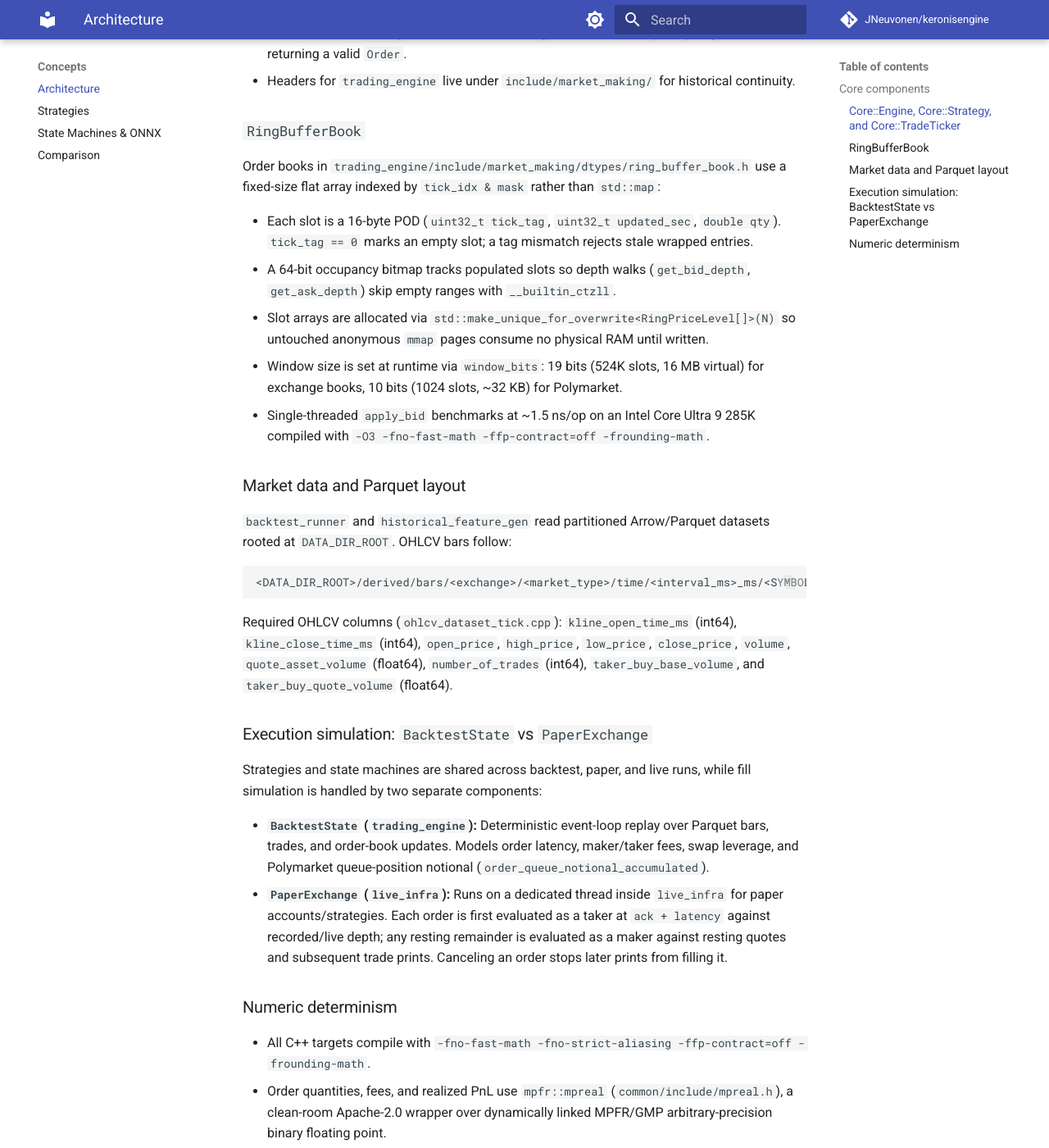
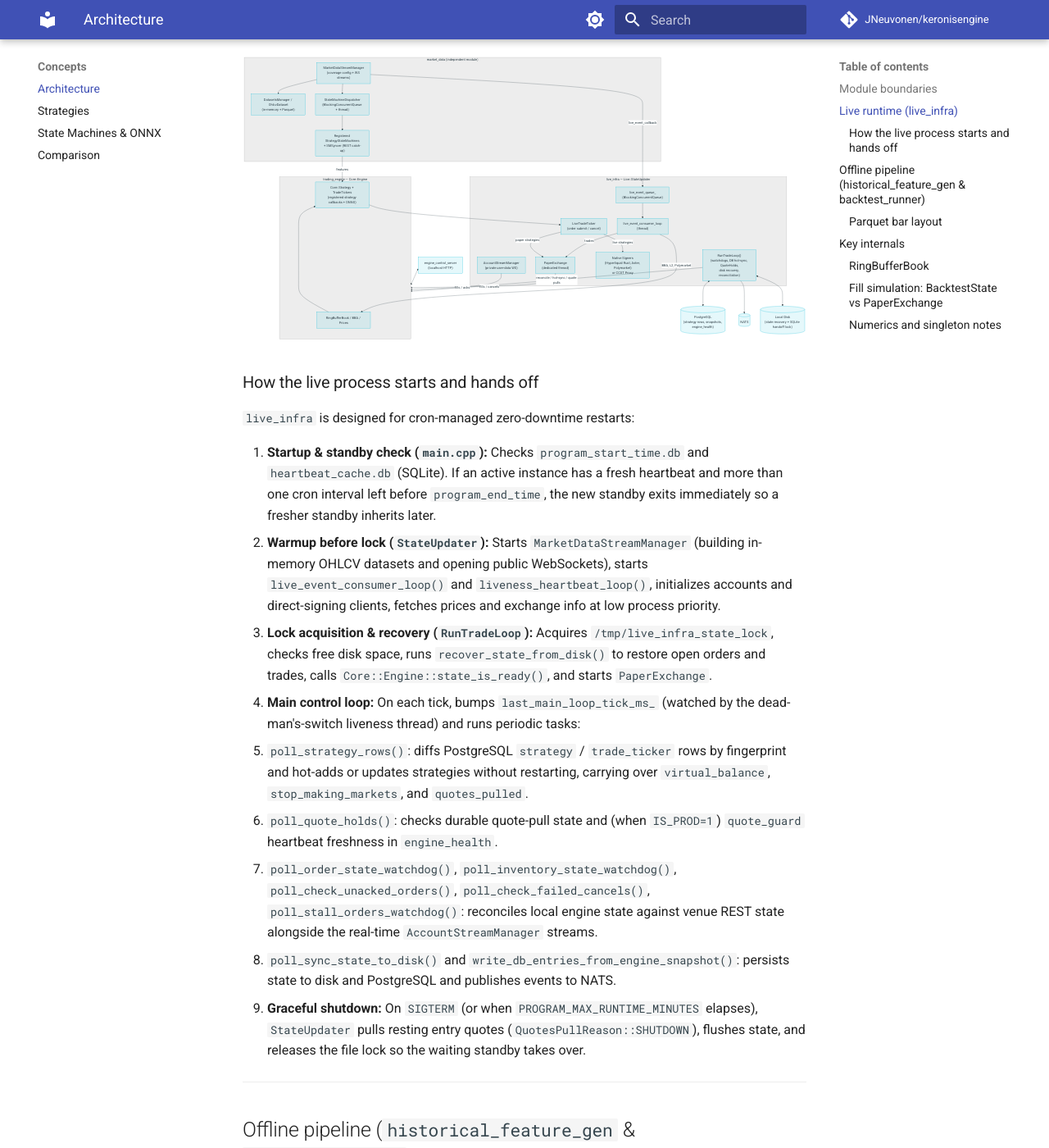
Before and after one commit to JNeuvonen/keronisengine, an MkDocs documentation site: the page built from docs/architecture.md, in a window 1280 px wide and 1400 px high, scrolled down 1216 px. Shown: the whole window at 82% size. Built offline with MkDocs 1.6.1 and Material for MkDocs 9.7.7, drawn with Linux system fonts in a browser that asks for light colours; comment, search, counter and statistics services are not loaded; some of the changed text lies outside the part shown.

Commit message:
docs: rewrite architecture and overview to reflect actual modular live_infra and offline topology

````diff
--- a/docs/architecture.md
+++ b/docs/architecture.md
@@ -1,77 +1,143 @@
 # Architecture
 
-KeronisEngine splits the system into three layers: market data and feature state machines (`market_data`), core order/trade/risk state (`trading_engine`), and venue/simulation adapters (`live_infra` and `BacktestState`).
+KeronisEngine is built as independent C++20 modules wired together at process startup. `trading_engine` has no dependency on live exchanges, PostgreSQL, or WebSockets; `market_data` can run inside `live_infra` or standalone; and `backtest_runner` and `historical_feature_gen` run completely offline against Parquet files.
+
+## Module boundaries
+
+| Module | What it owns | What it does not touch |
+|---|---|---|
+| `market_data` | `MarketDataStreamManager`, `MarketDataStreams`, `OhlcvDataset` / `DatasetsManager`, `LighterOrderBook`, `DepthHistory`, `StrategyStateMachine`, `StateMachineDispatcher`, `SMSyncer` | Orders, positions, accounts, venue execution |
+| `trading_engine` | `Core::Engine`, `Core::Strategy`, `Core::TradeTicker` (base), `RingBufferBook`, risk/rate limits, `BacktestState`, `BacktestTradeTicker` | Live sockets, venue signing, PostgreSQL, NATS |
+| `live_infra` | `Live::StateUpdater`, `Live::LiveTradeTicker`, `Live::AccountStreamManager`, `Live::PaperExchange`, `QuoteHolds`, native venue clients, standby handoff | Backtest replay |
+| `backtest_runner` | CLI entry point that parses `config.json`, drives `Core::BacktestState`, and dumps `summary.json`, `trades.json`, `equity_curve.json` | PostgreSQL, NATS, live venues |
+| `historical_feature_gen` | `MergeIterator` + Parquet writer that replays historical data through any registered `StrategyStateMachine` | Orders, strategies, live venues |
+| `engine_control_server` | Embedded localhost HTTP server (`cpp-httplib`) reading/mutating `Core::Engine` | Venue I/O |
+
+The seam between core trading logic and execution is `Core::TradeTicker`: in `live_infra` each symbol uses `Live::LiveTradeTicker` (which routes orders through `Live::StateUpdater`), and in `backtest_runner` each symbol uses `Core::BacktestTradeTicker` (which routes orders into `Core::BacktestState`).
+
+---
+
+## Live runtime (`live_infra`)
+
+In live and paper deployments, `Live::StateUpdater` is the process orchestrator (`RunTradeLoop()`).
 
 ```mermaid
-graph TD
-    subgraph MarketData ["market_data"]
-        STREAMS["WebSocket & Parquet Readers"]
-        BOOKS["OrderBook / LighterOrderBook / DepthHistory"]
-        DISP["StateMachineDispatcher"]
-        SM["StrategyStateMachine"]
+flowchart TB
+    subgraph MD ["market_data (independent module)"]
+        MSM["MarketDataStreamManager<br/>(coverage config + WS streams)"]
+        DS["DatasetsManager / OhlcvDataset<br/>(in-memory + Parquet)"]
+        SMD["StateMachineDispatcher<br/>(BlockingConcurrentQueue + thread)"]
+        SM["Registered StrategyStateMachines<br/>+ SMSyncer (REST catch-up)"]
+        MSM --> DS
+        MSM --> SMD --> SM
     end
 
-    subgraph Engine ["trading_engine"]
-        CORE["Core::Engine"]
-        STRAT["Core::Strategy"]
-        TICK["Core::TradeTicker"]
-        BT["Core::BacktestState"]
+    subgraph SU ["live_infra — Live::StateUpdater"]
+        Q["live_event_queue_<br/>(BlockingConcurrentQueue)"]
+        CONS["live_event_consumer_loop<br/>(thread)"]
+        LOOP["RunTradeLoop()<br/>(watchdogs, DB hot-sync, QuoteHolds,<br/>disk recovery, reconciliation)"]
+        LTT["LiveTradeTicker<br/>(order submit / cancel)"]
+        PE["PaperExchange<br/>(dedicated thread)"]
+        EX["Native Signers<br/>(Hyperliquid Rust, Aster, Polymarket)<br/>or CCXT Proxy"]
+        ASM["AccountStreamManager<br/>(private user-data WS)"]
     end
 
-    subgraph Live ["live_infra"]
-        UPD["Live::StateUpdater"]
-        PAPER["Live::PaperExchange"]
-        EXCH["Native Clients (Hyperliquid, Aster, Polymarket)"]
-        ECS["engine_control_server"]
+    subgraph CORE ["trading_engine — Core::Engine"]
+        BOOK["RingBufferBook / BBA / Prices"]
+        STRAT["Core::Strategy + TradeTickers<br/>(registered strategy callbacks + ONNX)"]
     end
 
-    STREAMS --> BOOKS --> CORE
-    STREAMS --> DISP --> SM --> CORE
-    CORE --> STRAT --> TICK
-    TICK --> BT
-    TICK --> PAPER
-    TICK --> EXCH
-    UPD --> CORE
-    ECS --> CORE
+    PG[("PostgreSQL<br/>(strategy rows, snapshots, engine_health)")]
+    NATS[("NATS")]
+    DISK[("Local Disk<br/>(state recovery + SQLite handoff lock)")]
+    ECS["engine_control_server<br/>(localhost HTTP)"]
+
+    MSM -- "live_event_callback" --> Q --> CONS
+    CONS -- "BBA, L2, Polymarket" --> BOOK
+    CONS -- "trades" --> PE
+    SM -- "features" --> STRAT
+    BOOK --> STRAT
+    STRAT --> LTT
+    LTT -- "paper strategies" --> PE
+    LTT -- "live strategies" --> EX
+    PE -- "fills / cancels" --> CORE
+    ASM -- "fills / acks" --> CORE
+    LOOP <--> PG
+    LOOP <--> DISK
+    LOOP --> NATS
+    LOOP -- "reconcile / hot-sync / quote pulls" --> CORE
+    ECS <--> CORE
 ```
 
-## Core components
+### How the live process starts and hands off
 
-### `Core::Engine`, `Core::Strategy`, and `Core::TradeTicker`
+`live_infra` is designed for cron-managed zero-downtime restarts:
 
-- `Core::Engine` is a process-wide singleton holding active strategies, order books, price/BBA caches, account inventory, exchange symbol precision rules, and the active clock (simulation time in backtests, wall-clock time in live runs). Using a singleton keeps hot-path callbacks lightweight and matches the one-process-per-host live deployment model; unit tests reset state explicitly between cases.
-- `Core::Strategy` holds `StrategyConfig`, exposure and order-rate limits, virtual balance, pause state (`stop_making_markets`), quote-pull state (`quotes_pulled`), and a map of `TradeTicker` instances by symbol.
-- `Core::TradeTicker` tracks open orders, recently removed orders (retained for late-fill matching), and open `Trade` records. All order submissions go through `construct_order()`, which enforces risk caps, rate limits, reduce-only constraints, and quote-pull gates before returning a valid `Order`.
-- Headers for `trading_engine` live under `include/market_making/` for historical continuity.
+1. **Startup & standby check (`main.cpp`):** Checks `program_start_time.db` and `heartbeat_cache.db` (SQLite). If an active instance has a fresh heartbeat and more than one cron interval left before `program_end_time`, the new standby exits immediately so a fresher standby inherits later.
+2. **Warmup before lock (`StateUpdater`):** Starts `MarketDataStreamManager` (building in-memory OHLCV datasets and opening public WebSockets), starts `live_event_consumer_loop()` and `liveness_heartbeat_loop()`, initializes accounts and direct-signing clients, fetches prices and exchange info at low process priority.
+3. **Lock acquisition & recovery (`RunTradeLoop`):** Acquires `/tmp/live_infra_state_lock`, checks free disk space, runs `recover_state_from_disk()` to restore open orders and trades, calls `Core::Engine::state_is_ready()`, and starts `PaperExchange`.
+4. **Main control loop:** On each tick, bumps `last_main_loop_tick_ms_` (watched by the dead-man's-switch liveness thread) and runs periodic tasks:
+   - `poll_strategy_rows()`: diffs PostgreSQL `strategy` / `trade_ticker` rows by fingerprint and hot-adds or updates strategies without restarting, carrying over `virtual_balance`, `stop_making_markets`, and `quotes_pulled`.
+   - `poll_quote_holds()`: checks durable quote-pull state and (when `IS_PROD=1`) `quote_guard` heartbeat freshness in `engine_health`.
+   - `poll_order_state_watchdog()`, `poll_inventory_state_watchdog()`, `poll_check_unacked_orders()`, `poll_check_failed_cancels()`, `poll_stall_orders_watchdog()`: reconciles local engine state against venue REST state alongside the real-time `AccountStreamManager` streams.
+   - `poll_sync_state_to_disk()` and `write_db_entries_from_engine_snapshot()`: persists state to disk and PostgreSQL and publishes events to NATS.
+5. **Graceful shutdown:** On `SIGTERM` (or when `PROGRAM_MAX_RUNTIME_MINUTES` elapses), `StateUpdater` pulls resting entry quotes (`QuotesPullReason::SHUTDOWN`), flushes state, and releases the file lock so the waiting standby takes over.
 
-### `RingBufferBook`
+---
 
-Order books in `trading_engine/include/market_making/dtypes/ring_buffer_book.h` use a fixed-size flat array indexed by `tick_idx & mask` rather than `std::map`:
+## Offline pipeline (`historical_feature_gen` & `backtest_runner`)
 
-- Each slot is a 16-byte POD (`uint32_t tick_tag`, `uint32_t updated_sec`, `double qty`). `tick_tag == 0` marks an empty slot; a tag mismatch rejects stale wrapped entries.
-- A 64-bit occupancy bitmap tracks populated slots so depth walks (`get_bid_depth`, `get_ask_depth`) skip empty ranges with `__builtin_ctzll`.
-- Slot arrays are allocated via `std::make_unique_for_overwrite<RingPriceLevel[]>(N)` so untouched anonymous `mmap` pages consume no physical RAM until written.
-- Window size is set at runtime via `window_bits`: 19 bits (524K slots, 16 MB virtual) for exchange books, 10 bits (1024 slots, ~32 KB) for Polymarket.
-- Single-threaded `apply_bid` benchmarks at ~1.5 ns/op on an Intel Core Ultra 9 285K compiled with `-O3 -fno-fast-math -ffp-contract=off -frounding-math`.
+Neither offline binary uses `live_infra`, PostgreSQL, or NATS. Both read partitioned Parquet files under `DATA_DIR_ROOT` and link the same `StrategyStateMachine` and `Core::Strategy` registries.
 
-### Market data and Parquet layout
+```mermaid
+flowchart LR
+    PQ[("Partitioned Parquet<br/>OHLCV / Trades / L2")] --> HFG["historical_feature_gen<br/>(MergeIterator)"]
+    HFG --> SM1["StrategyStateMachine"]
+    SM1 --> TRAIN[("Parquet Feature Panels<br/>→ Train ONNX Model")]
 
-`backtest_runner` and `historical_feature_gen` read partitioned Arrow/Parquet datasets rooted at `DATA_DIR_ROOT`. OHLCV bars follow:
+    PQ --> BT["backtest_runner<br/>(config.json + BacktestState)"]
+    TRAIN -. ".onnx" .-> ONNX["ONNX Runtime"]
+    BT --> DS2["DatasetsManager + RingBufferBook"]
+    BT --> SM2["Same StrategyStateMachine"]
+    SM2 --> ONNX
+    DS2 --> ENG["Core::Engine + BacktestTradeTicker"]
+    ONNX --> ENG
+    ENG --> BT
+    BT --> OUT["summary.json<br/>trades.json<br/>equity_curve.json"]
+```
+
+### Parquet bar layout
+
+OHLCV bar datasets live under:
 
 ```text
 <DATA_DIR_ROOT>/derived/bars/<exchange>/<market_type>/time/<interval_ms>_ms/<SYMBOL>/parquets/year=YYYY/month=MM/day=DD/YYYY-MM-DD.parquet
 ```
 
-Required OHLCV columns (`ohlcv_dataset_tick.cpp`): `kline_open_time_ms` (int64), `kline_close_time_ms` (int64), `open_price`, `high_price`, `low_price`, `close_price`, `volume`, `quote_asset_volume` (float64), `number_of_trades` (int64), `taker_buy_base_volume`, and `taker_buy_quote_volume` (float64).
+Required columns (`ohlcv_dataset_tick.cpp`): `kline_open_time_ms` (int64), `kline_close_time_ms` (int64), `open_price`, `high_price`, `low_price`, `close_price`, `volume`, `quote_asset_volume` (float64), `number_of_trades` (int64), `taker_buy_base_volume`, `taker_buy_quote_volume` (float64).
 
-### Execution simulation: `BacktestState` vs `PaperExchange`
+---
 
-Strategies and state machines are shared across backtest, paper, and live runs, while fill simulation is handled by two separate components:
+## Key internals
 
-- **`BacktestState` (`trading_engine`):** Deterministic event-loop replay over Parquet bars, trades, and order-book updates. Models order latency, maker/taker fees, swap leverage, and Polymarket queue-position notional (`order_queue_notional_accumulated`).
-- **`PaperExchange` (`live_infra`):** Runs on a dedicated thread inside `live_infra` for paper accounts/strategies. Each order is first evaluated as a taker at `ack + latency` against recorded/live depth; any resting remainder is evaluated as a maker against resting quotes and subsequent trade prints. Canceling an order stops later prints from filling it.
+### `RingBufferBook`
 
-### Numeric determinism
+Order books (`trading_engine/include/market_making/dtypes/ring_buffer_book.h`) use a flat tick-indexed array hashed by `tick_idx & mask` rather than `std::map`:
+
+- 16-byte POD slots (`uint32_t tick_tag`, `uint32_t updated_sec`, `double qty`); `tick_tag == 0` means empty, and tag mismatch rejects stale wrapped slots.
+- 64-bit occupancy bitmap so depth walks (`get_bid_depth`, `get_ask_depth`) skip empty ranges with `__builtin_ctzll`.
+- Heap-allocated with `std::make_unique_for_overwrite<RingPriceLevel[]>(N)` so untouched `mmap` pages take zero physical RAM until written.
+- Runtime `window_bits`: 19 bits (524K slots, 16 MB virtual) for exchange books, 10 bits (1024 slots, ~32 KB) for Polymarket.
+- Single-threaded `apply_bid` benchmarks at ~1.5 ns/op on an Intel Core Ultra 9 285K (`-O3 -fno-fast-math -ffp-contract=off -frounding-math`).
+
+### Fill simulation: `BacktestState` vs `PaperExchange`
+
+- **`BacktestState`** replays recorded Parquet events in timestamp order with configurable latency, maker/taker fees, swap leverage, and Polymarket queue-position notional (`order_queue_notional_accumulated`).
+- **`PaperExchange`** runs on its own thread inside `live_infra`. Each paper order is evaluated as a taker at `ack + latency` against live/recorded depth (with `PAPER_SLIPPAGE_BPS`, default `3`), and any resting remainder is evaluated as a maker against resting quotes and subsequent trade prints; canceling an order stops later prints from filling it.
+
+### Numerics and singleton notes
 
 - All C++ targets compile with `-fno-fast-math -fno-strict-aliasing -ffp-contract=off -frounding-math`.
 - Order quantities, fees, and realized PnL use `mpfr::mpreal` (`common/include/mpreal.h`), a clean-room Apache-2.0 wrapper over dynamically linked MPFR/GMP arbitrary-precision binary floating point.
+- `Core::Engine` is a process-wide singleton matching the one-process-per-host deployment model; unit tests reset state explicitly between cases.
+- `trading_engine` headers live under `include/market_making/` for historical continuity.
````
Also changed, not shown: README.md (+5 -2 lines), docs/index.md (+15 -31 lines).
